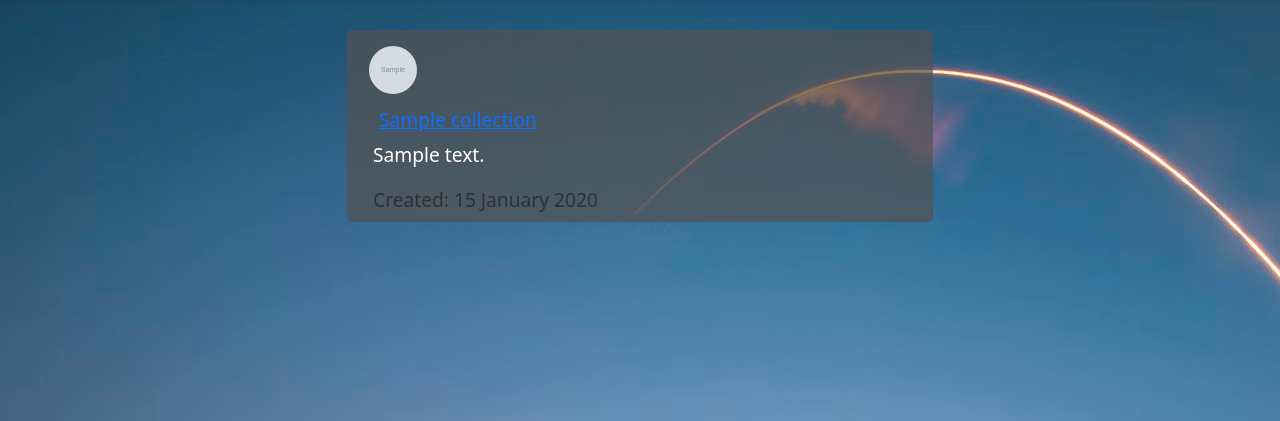
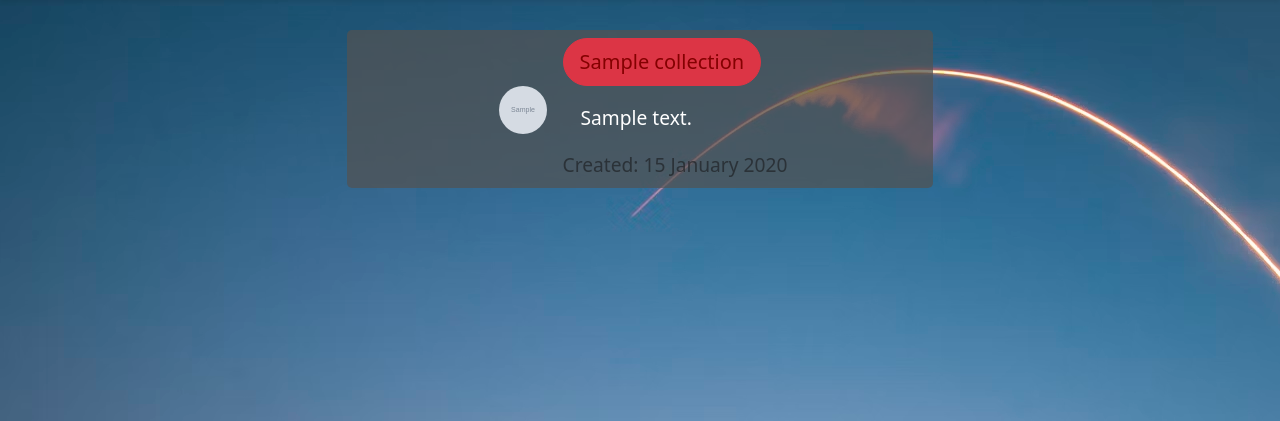
Before and after one commit to jonjones320/Capstone-1, a Flask app: page /collection/user/1 in a window 1280 px wide. Shown: the part 90-511 px from the top of the page. Run offline with Flask 3, Linux system fonts and the light colour scheme; tables that the repository leaves empty hold one stand-in row (values such as "Sample post"); grey boxes marked "Sample" are stand-in pictures; some libraries are stand-ins or nearby versions.

Commit message:
Fixed display on view all collections page

```diff
--- a/static/stylesheets/style.css
+++ b/static/stylesheets/style.css
@@ -239,6 +239,22 @@
     margin-left: 10px;
   }
 
+  #collection-name {
+    text-decoration: none;
+    color: rgb(132, 1, 1)
+  }
+
+  #collection-list-item {
+    display: flex;
+    justify-content: center;
+    align-items: center;
+  }
+
+  .collection-description {
+    padding: 9px;
+    margin: 9px;
+  }
+
   #rocket-hero {
     height: 360px;
     margin-top: -16px;
@@ -371,6 +387,15 @@
   .user-location {
     color: #bac2c9;
   }
+
+  /* ==================== Collections =================== */
+
+  #collection-form {
+    display: flex;
+    justify-content: center;
+    align-items: center;
+  }
+
 
   /* ==================== User cards ==================== */
 
--- a/templates/collection/all.html
+++ b/templates/collection/all.html
@@ -8,16 +8,20 @@
       <ul class="list-group no-hover" id="collections">
 
         {% for collection in user.collections %}
-        <li class="list-group-item">
+        <li class="list-group-item" id="collection-list-item">
           <a href="{{ url_for('collection_show', collection_id=collection.id) }}">
             <img src="{{ collection.img_url }}" alt="" class="timeline-image">
           </a>
           <div class="collection-area">
             <div class="collection-heading">
-              <a href="{{ url_for('collection_show', collection_id=collection.id) }}">{{ collection.name }}</a>
+              <a  class="btn btn-danger btn-lg"
+                  id="collection-name"
+                  href="{{ url_for('collection_show', collection_id=collection.id) }}">
+                  {{ collection.name }}
+              </a>
             </div>
-            <p class="single-message">{{ collection.description }}</p>
-            <span class="text-muted">Created: {{ collection.createdDate.strftime('%d %B %Y') }}</span>
+            <div class="collection-description">{{ collection.description }}</div>
+            <div class="text-muted">Created: {{ collection.createdDate.strftime('%d %B %Y') }}</div>
           </div>
         </li>
         {% endfor %}
--- a/templates/collection/new.html
+++ b/templates/collection/new.html
@@ -1,7 +1,7 @@
 {% extends 'base.html' %}
 {% block content %}
 
-  <div class="form-control">
+  <div class="form-control" id="collection-form">
       <form method="POST" action="/collection/new">
         {{ form.csrf_token }}
         <h3>Initialize a collection to store your favorite space missions!</h3>
```
